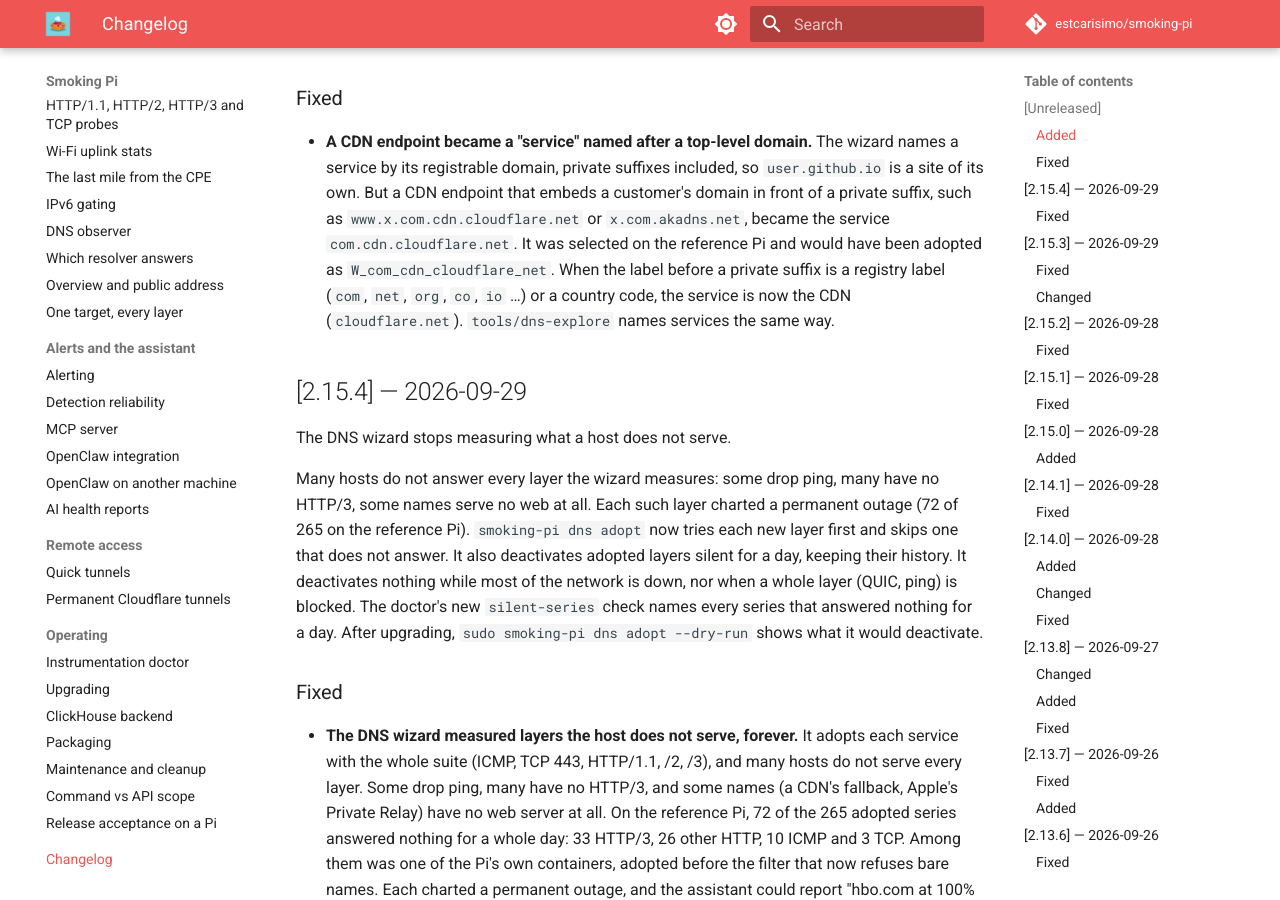
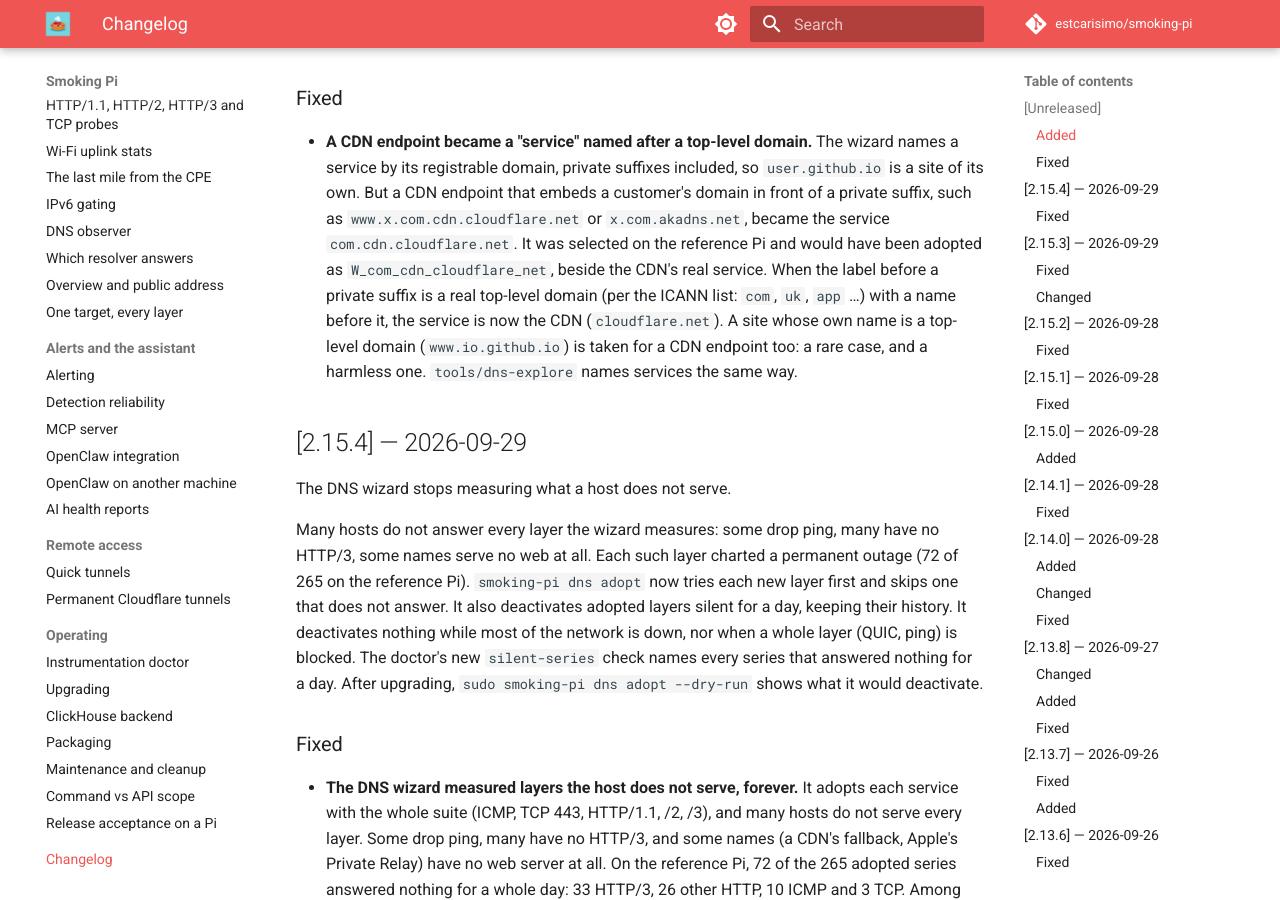
Before and after one commit to estcarisimo/smoking-pi, an MkDocs documentation site: the page built from docs/changelog.md, in a window 1280 px wide and 900 px high, scrolled down 512 px. Built offline with MkDocs 1.6.1 and Material for MkDocs 9.7.7, drawn with Linux system fonts in a browser that asks for light colours; comment, search, counter and statistics services are not loaded.

Commit message:
fix(dns): a CDN endpoint is recognized by a real TLD in front of the private suffix, not a hand list
Review of #196: two-letter site names (www.ab.github.io) collapsed into
github.io, and x.app.cdn.cloudflare.net slipped through. The ICANN list
(strict) decides what a TLD is. Retire-only says when it did nothing;
a retire-only dry run is tested to change nothing.

Co-Authored-By: Claude Opus 5.5 <noreply@anthropic.com>

```diff
--- a/CHANGELOG.md
+++ b/CHANGELOG.md
@@ -26,10 +26,13 @@ version gets a matching GitHub release and git tag.
   that embeds a customer's domain in front of a private suffix, such as
   `www.x.com.cdn.cloudflare.net` or `x.com.akadns.net`, became the service
   `com.cdn.cloudflare.net`. It was selected on the reference Pi and would
-  have been adopted as `W_com_cdn_cloudflare_net`. When the label before a
-  private suffix is a registry label (`com`, `net`, `org`, `co`, `io` …)
-  or a country code, the service is now the CDN (`cloudflare.net`).
-  `tools/dns-explore` names services the same way.
+  have been adopted as `W_com_cdn_cloudflare_net`, beside the CDN's real
+  service. When the label before a private suffix is a real top-level
+  domain (per the ICANN list: `com`, `uk`, `app` …) with a name before it,
+  the service is now the CDN (`cloudflare.net`). A site whose own name is
+  a top-level domain (`www.io.github.io`) is taken for a CDN endpoint too:
+  a rare case, and a harmless one. `tools/dns-explore` names services the
+  same way.
 
 ## [2.15.4] — 2026-09-29
 
```
Also changed, not shown: docs/dns-observer.md (+3 -1 lines), 6 other files.
